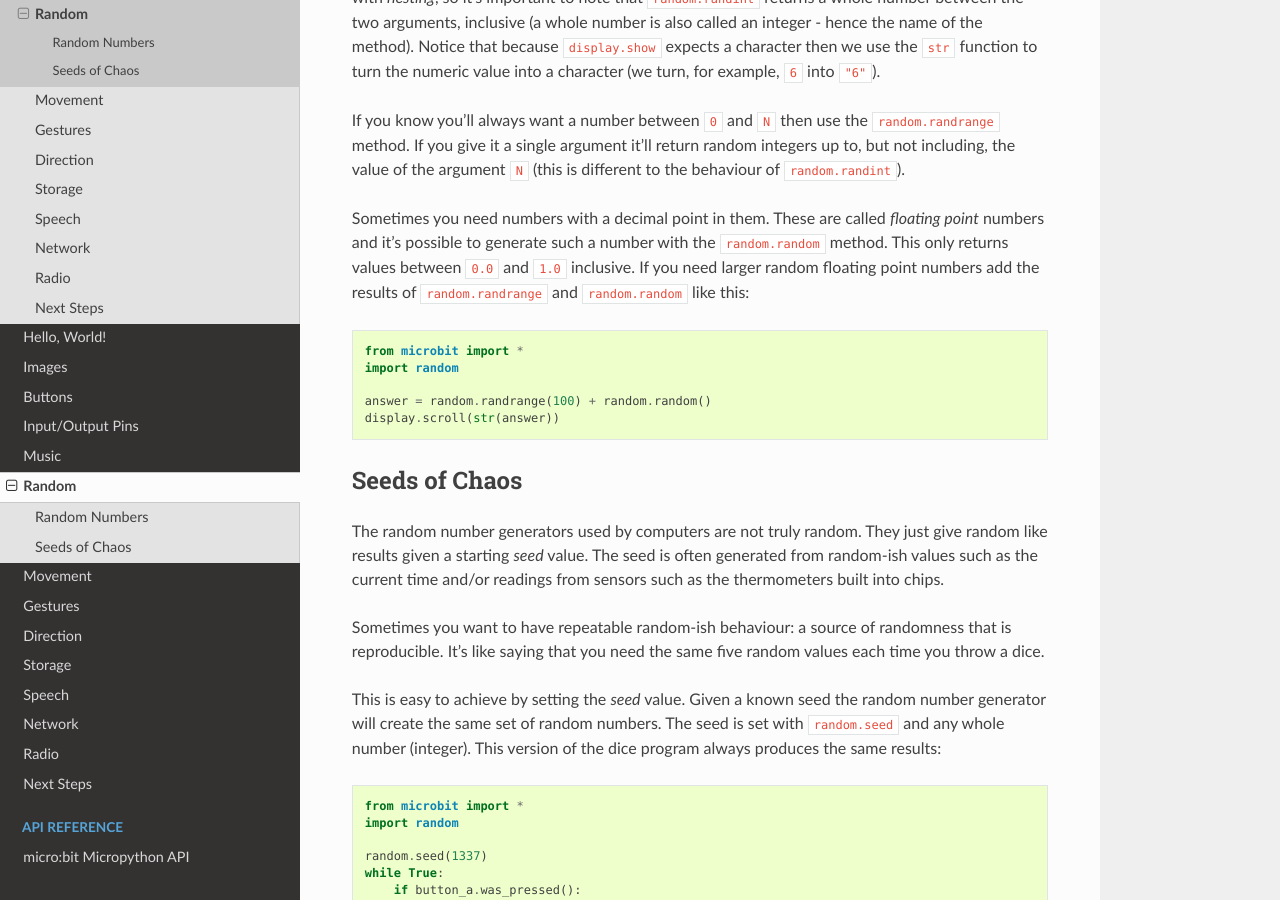
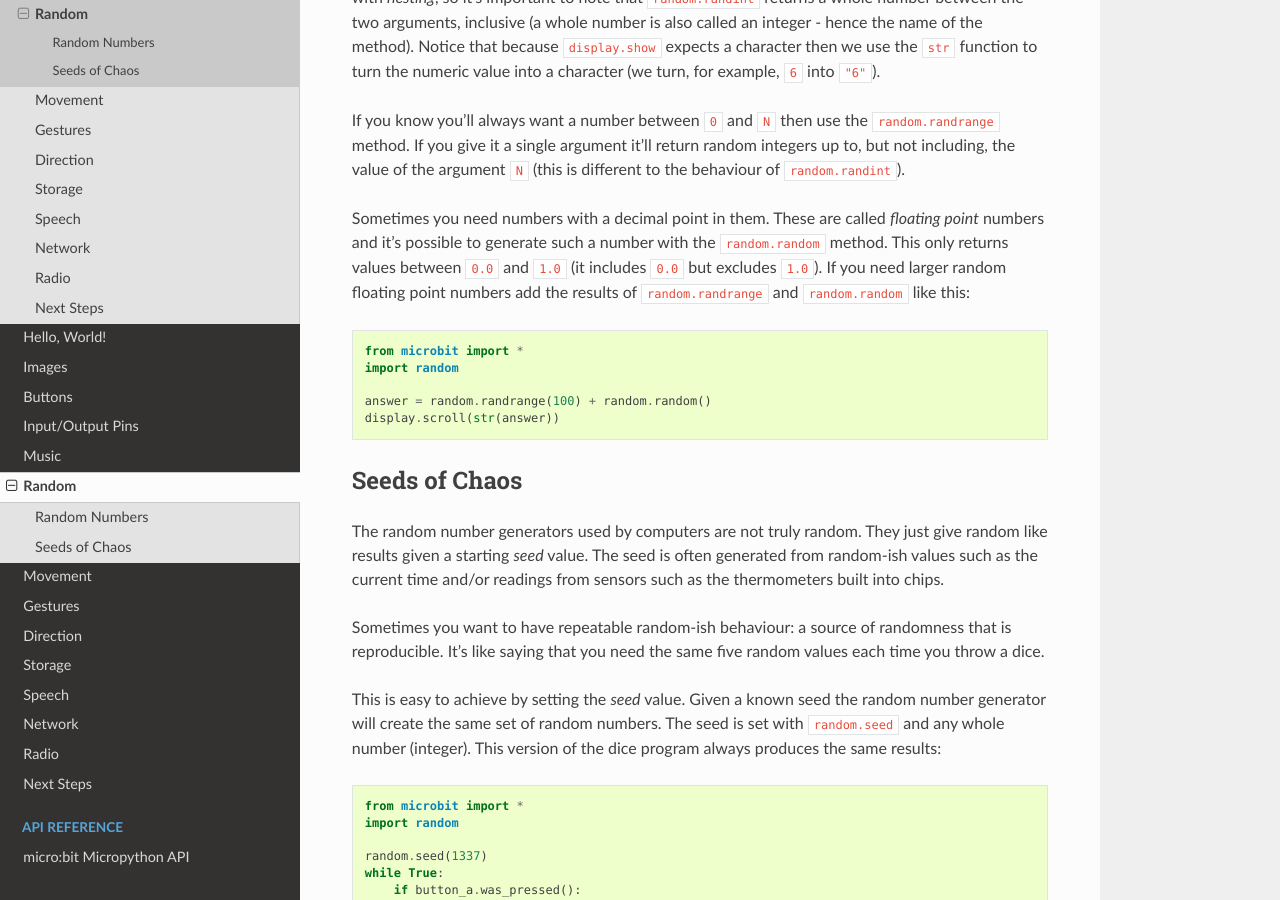
Before and after one commit to bbcmicrobit/micropython, a Sphinx documentation site: the page built from docs/tutorials/random.rst, in a window 1280 px wide and 900 px high, scrolled down 958 px. Built offline with Sphinx 7.4.7 and the Read the Docs theme 2.0.0, drawn with Linux system fonts in a browser that asks for light colours; pages that are not in the unit, such as notebooks, are missing from menus.

Commit message:
docs: Fix inclusive/exclusive issue for random.random() tutorial.

```diff
--- a/docs/tutorials/random.rst
+++ b/docs/tutorials/random.rst
@@ -53,7 +53,8 @@ random integers up to, but not including, the value of the argument ``N``
 Sometimes you need numbers with a decimal point in them. These are called
 *floating point* numbers and it's possible to generate such a number with the
 ``random.random`` method. This only returns values between ``0.0`` and ``1.0``
-inclusive. If you need larger random floating point numbers add the results
+(it includes ``0.0`` but excludes ``1.0``).
+If you need larger random floating point numbers add the results
 of ``random.randrange`` and ``random.random`` like this::
 
     from microbit import *
```
